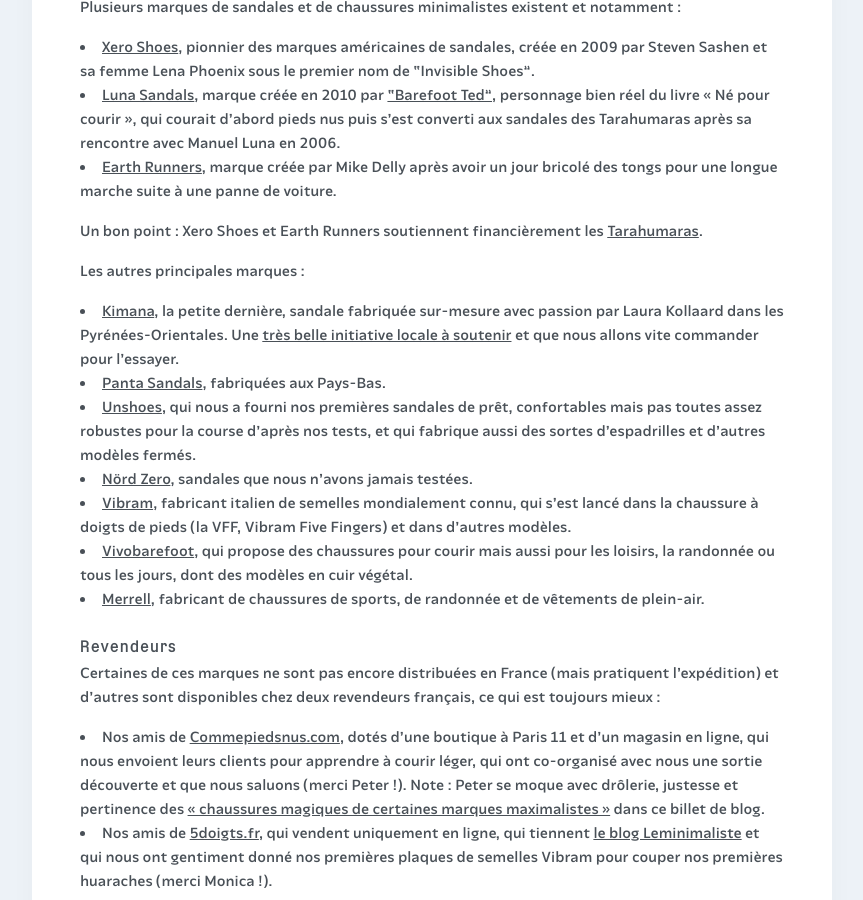
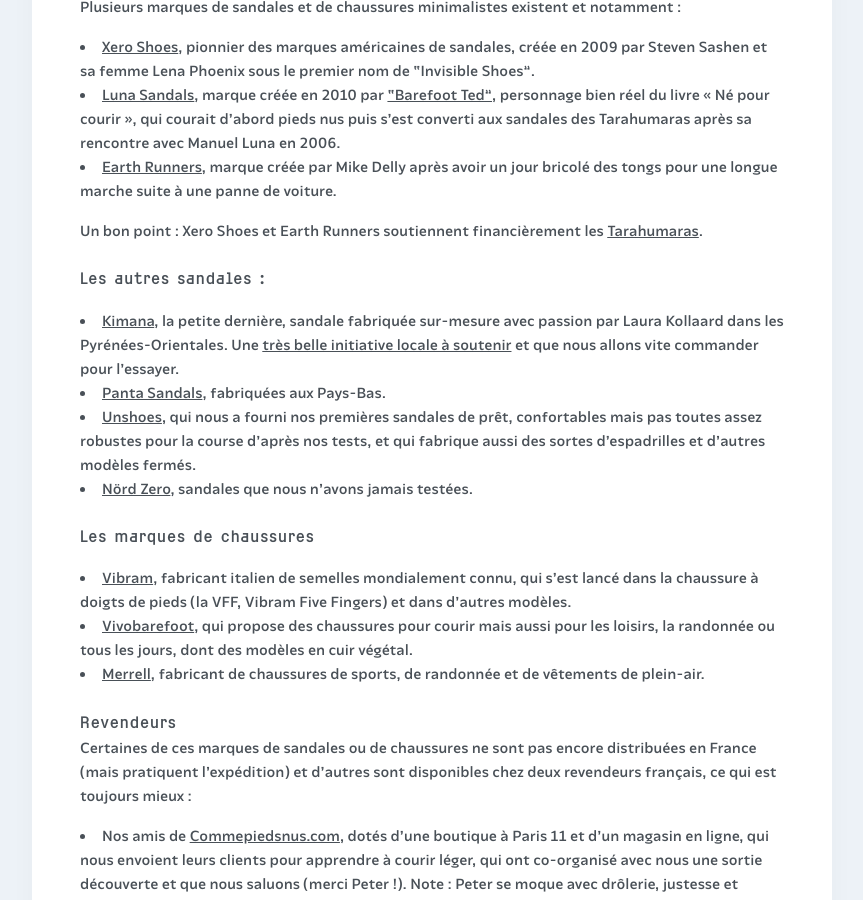
Before and after one commit to courirpaleo/courirpaleo.github.io, a Jekyll site: the page built from _pages/ressources.md, in a window 1280 px wide and 900 px high, scrolled down 8940 px. Shown: the whole window, without its empty margins (208-1071 px from the left). Built offline with Jekyll 4.4.1, drawn with Linux system fonts in a browser that asks for light colours; some web fonts are replaced.

Commit message:
Update ressources.md

```diff
--- a/_pages/ressources.md
+++ b/_pages/ressources.md
@@ -97,17 +97,19 @@
 
 Un bon point&nbsp;: Xero Shoes et Earth Runners soutiennent financièrement les [Tarahumaras](https://fr.wikipedia.org/wiki/Tarahumaras).
 
-Les autres principales marques&nbsp;:
+#### Les autres sandales&nbsp;:
 - [Kimana](https://dis-leur.fr/pyrenees-orientales-kimana-sandale-minimaliste-qui-marche-dans-vos-pas), la petite dernière, sandale fabriquée sur-mesure avec passion par Laura Kollaard dans les Pyrénées-Orientales. Une [très belle initiative locale à soutenir](https://www.kisskissbankbank.com/fr/projects/kimana) et que nous allons vite commander pour l'essayer.
 - [Panta Sandals](https://pantasandals.com/fr), fabriquées aux Pays-Bas.
 - [Unshoes](https://www.unshoesusa.com), qui nous a fourni nos premières sandales de prêt, confortables mais pas toutes assez robustes pour la course d'après nos tests, et qui fabrique aussi des sortes d'espadrilles et d'autres modèles fermés.
 - [Nörd Zero](https://nordrepublic.com/fr/produit/sandales-minimalistes-nord-zero), sandales que nous n'avons jamais testées.
+
+#### Les marques de chaussures
 - [Vibram](https://www.vibram.fr), fabricant italien de semelles mondialement connu, qui s'est lancé dans la chaussure à doigts de pieds (la VFF, Vibram Five Fingers) et dans d'autres modèles.
 - [Vivobarefoot](https://www.vivobarefoot.com/eu), qui propose des chaussures pour courir mais aussi pour les loisirs, la randonnée ou tous les jours, dont des modèles en cuir végétal.
 - [Merrell](https://www.merrell.com/FR/fr_FR/home), fabricant de chaussures de sports, de randonnée et de vêtements de plein-air.
 
 #### Revendeurs
-Certaines de ces marques ne sont pas encore distribuées en France (mais pratiquent l'expédition) et d'autres sont disponibles chez deux revendeurs français, ce qui est toujours mieux&nbsp;:
+Certaines de ces marques de sandales ou de chaussures ne sont pas encore distribuées en France (mais pratiquent l'expédition) et d'autres sont disponibles chez deux revendeurs français, ce qui est toujours mieux&nbsp;:
 - Nos amis de [Commepiedsnus.com](https://commepiedsnus.com/fr), dotés d'une boutique à Paris 11 et d'un magasin en ligne, qui nous envoient leurs clients pour apprendre à courir léger, qui ont co-organisé avec nous une sortie découverte et que nous saluons (merci Peter&nbsp;!). Note&nbsp;: Peter se moque avec drôlerie, justesse et pertinence des [«&nbsp;chaussures magiques de certaines marques maximalistes&nbsp;»](https://commepiedsnus.com/fr/blog/vive-les-chaussures-magiques-b9.html) dans ce billet de blog.
 - Nos amis de [5doigts.fr](https://5doigts.fr), qui vendent uniquement en ligne, qui tiennent [le blog Leminimaliste](https://leminimaliste.info) et qui nous ont gentiment donné nos premières plaques de semelles Vibram pour couper nos premières huaraches (merci Monica&nbsp;!).
 
```
